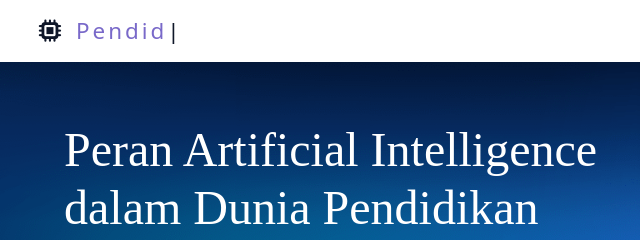
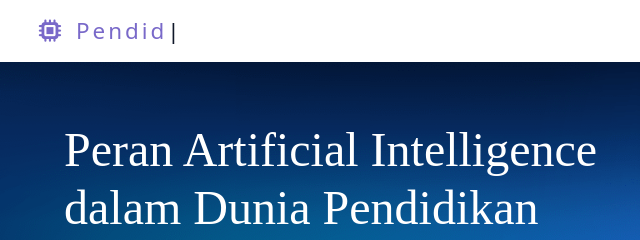
Before and after one commit to Rndraha21/prakwebBootstrap, a plain HTML site: page index.html in a window 1280 px wide. Shown: the top 240 px of the page, 0-640 px from the left. Drawn offline with nearby package versions, Linux system fonts and the light colour scheme; a web font is replaced by a local one.

Commit message:
update warna logo

```diff
--- a/style.css
+++ b/style.css
@@ -32,7 +32,7 @@ body {
 .container-logo div i {
   padding: 12px 0;
   font-size: 1.4rem;
-  color: var(--clr-secondary);
+  color: var(--clr-primary);
 }
 
 #logo {
```
